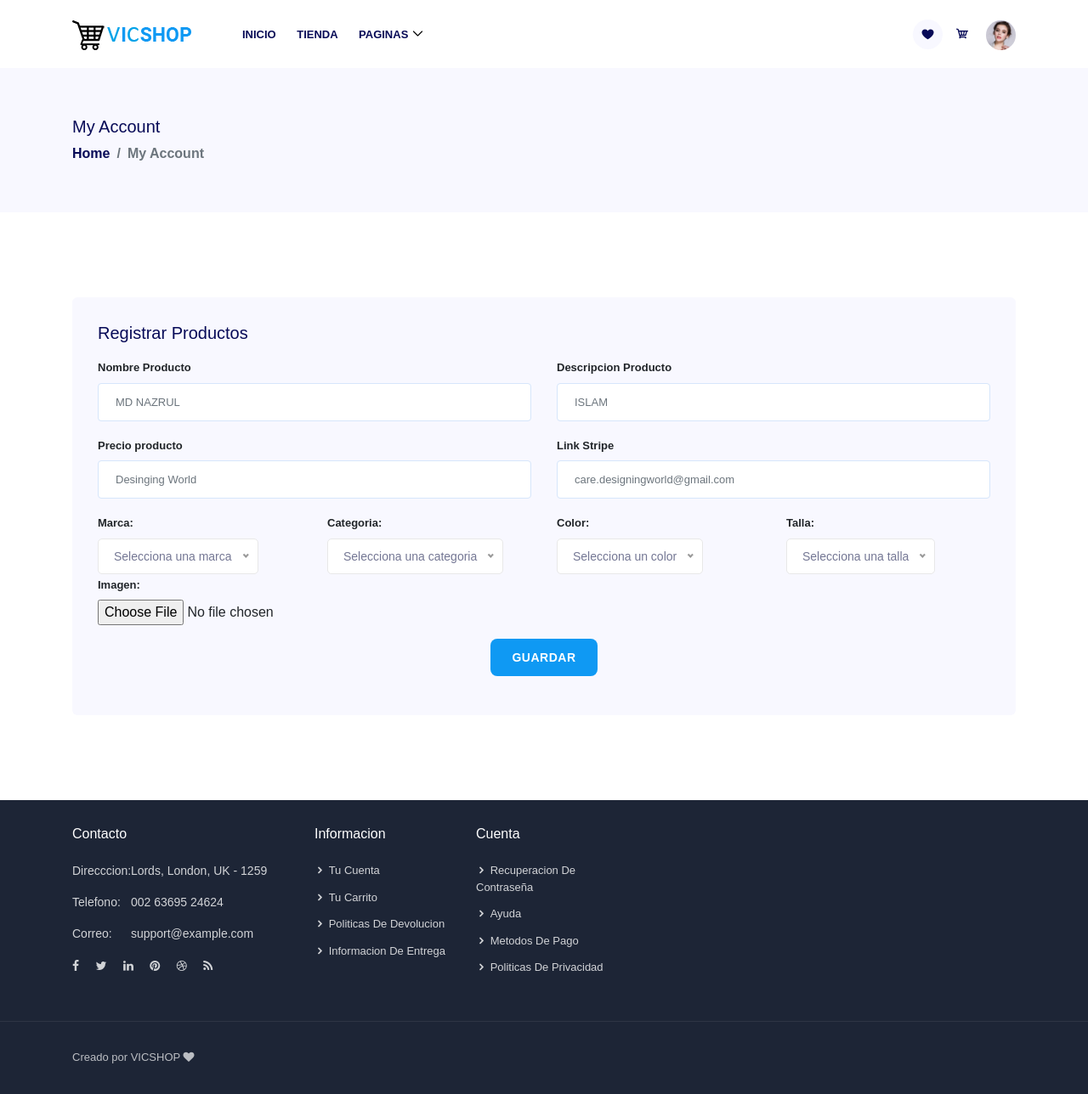
After one commit to VictorPM444/APIProyectOscar, a Django app: page /formularioProducto/ in a window 1280 px wide. The commit adds this page. Shown: the whole page at 85% size. Run offline with Django 3.2, Linux system fonts and the light colour scheme; some libraries are stand-ins or nearby versions; some web fonts are replaced.

Commit message:
camvios bd

```diff
--- a/APITESCHI/APITESCHI/urls.py
+++ b/APITESCHI/APITESCHI/urls.py
@@ -34,8 +34,8 @@ from api.views import (
     checkout_5,
     graficas_formulario,
     graficas_powerbi,
+    formularioProducto,
     checkout,
-    stripe_payment,
 )
 
 
@@ -60,18 +60,11 @@ urlpatterns = [
     path("recuperacion_contra/", recuperacion_contra.as_view(), name="recuperacion_contra"),
     path("graficas_formulario/", graficas_formulario.as_view(), name="graficas_formulario"),
     path("graficas_powerbi/", graficas_powerbi.as_view(), name="graficas_powerbi"),
+    path("formularioProducto/", formularioProducto.as_view(), name="formularioProducto"),
 
 
 
     path('checkout/', checkout, name='checkout'),
-
-
-    path('stripe/', stripe_payment, name='stripe_payment'),
-
-
-
-
-
 
 
 
--- /dev/null
+++ b/APITESCHI/api/templates/formularioProducto.html
@@ -0,0 +1,367 @@
+{% load static %}
+<!doctype html>
+<html lang="en">
+
+
+<!-- Mirrored from designing-world.com/bigshop-2.3.0/account-details.html by HTTrack Website Copier/3.x [XR&CO'2014], Wed, 20 Sep 2023 08:04:42 GMT -->
+<head>
+    <meta charset="UTF-8">
+    <meta name="description" content="">
+    <meta http-equiv="X-UA-Compatible" content="IE=edge">
+    <meta name="viewport" content="width=device-width, initial-scale=1, shrink-to-fit=no">
+    <!-- The above 4 meta tags *must* come first in the head; any other head content must come *after* these tags -->
+
+    <!-- Title  -->
+    <title>VicShop</title>
+
+    <!-- Favicon  -->
+    <link rel="icon" href="{% static 'img/core-img/favicon.ico'%}">
+
+    <!-- Style CSS -->
+    <link rel="stylesheet" href="{% static 'css/default/classy-nav.min.css'%}">
+    <link rel="stylesheet" href="{% static 'css/default/icofont.min.css'%}">
+    <link rel="stylesheet" href="{% static 'css/animate.css'%}">
+    <link rel="stylesheet" href="{% static 'css/bootstrap.min.css'%}">
+    <link rel="stylesheet" href="{% static 'css/font-awesome.min.css'%}">
+    <link rel="stylesheet" href="{% static 'css/jquery-ui.min.css'%}">
+    <link rel="stylesheet" href="{% static 'css/magnific-popup.css'%}">
+    <link rel="stylesheet" href="{% static 'css/nice-select.css'%}">
+    <link rel="stylesheet" href="{% static 'css/owl.carousel.min.css'%}">
+    <link rel="stylesheet" href="{% static 'css/style.css'%}">
+
+</head>
+
+<body>
+    <!-- Preloader -->
+    <div id="preloader">
+        <div class="spinner-grow" role="status">
+            <span class="sr-only">Loading...</span>
+        </div>
+    </div>
+
+    <!-- Header Area -->
+    <header class="header_area">
+
+        <!-- Main Menu -->
+        <div class="bigshop-main-menu">
+            <div class="container">
+                <div class="classy-nav-container breakpoint-off">
+                    <nav class="classy-navbar" id="bigshopNav">
+
+                        <!-- Nav Brand -->
+                        <a class="nav-brand"><img src="{% static 'img/core-img/logo.png'%}" alt="logo"></a>
+
+                        <!-- Toggler -->
+                        <div class="classy-navbar-toggler">
+                            <span class="navbarToggler"><span></span><span></span><span></span></span>
+                        </div>
+
+                        <!-- Menu -->
+                        <div class="classy-menu">
+                            <!-- Close -->
+                            <div class="classycloseIcon">
+                                <div class="cross-wrap"><span class="top"></span><span class="bottom"></span></div>
+                            </div>
+
+                            <!-- Nav -->
+                            <div class="classynav">
+                                <ul>
+                                    <li><a href="{% url 'home'%}">Inicio</a></li>
+
+                                    <li><a href="{% url 'shop'%}">Tienda</a></li>
+
+                                    <li><a href="#">Paginas</a>
+                                        <div class="dropdown">
+                                            <ul>
+                                                <li><a href="{% url 'graficas_formulario'%}">Graficas formulario</a></li>
+                                                <li><a href="{% url 'graficas_powerbi'%}">Garficas Power BI</a></li>
+                                            </ul>
+                                        </div>
+                                    </li>
+                                </ul>
+                            </div>
+                        </div>
+
+                        <!-- Hero Meta -->
+                        <div class="hero_meta_area ml-auto d-flex align-items-center justify-content-end">
+
+                            <!-- Wishlist -->
+                            <div class="wishlist-area">
+                                <a href="{% url 'wishlist'%}" class="wishlist-btn"><i class="icofont-heart"></i></a>
+                            </div>
+
+                            <!-- Cart                style="margin-right: 20px;" para separacion por margen -->
+                            <div class="cart-area">
+                                <a href="{% url 'wishlist'%}" class="wishlist-btn"  style="margin-right: 20px;"><i class="icofont-cart" ></i></a>
+                            </div>
+
+                            <!-- Account -->
+                            <div class="account-area">
+                                <div class="user-thumbnail">
+                                    <img src="{% static 'img/bg-img/user.jpg'%}" alt="">
+                                </div>
+                                <ul class="user-meta-dropdown">
+                                    <li class="user-title"><span>Hola,</span> Lim Sarah</li>
+                                    <li><a href="{% url 'my_account'%}">Mi cuenta</a></li>
+                                    <li><a href="{% url 'login'%}"><i class="icofont-logout"></i> Salir</a></li>
+                                </ul>
+                            </div>
+                        </div>
+                    </nav>
+                </div>
+            </div>
+        </div>
+        <!-- Main Menu -->
+    </header>
+    <!-- Header Area End -->
+
+    <!-- Breadcumb Area -->
+    <div class="breadcumb_area">
+        <div class="container h-100">
+            <div class="row h-100 align-items-center">
+                <div class="col-12">
+                    <h5>My Account</h5>
+                    <ol class="breadcrumb">
+                        <li class="breadcrumb-item"><a href="index.html">Home</a></li>
+                        <li class="breadcrumb-item active">My Account</li>
+                    </ol>
+                </div>
+            </div>
+        </div>
+    </div>
+    <!-- Breadcumb Area -->
+
+    <!-- My Account Area -->
+    <section class="my-account-area section_padding_100_50">
+        <div class="container">
+            <div class="row">
+                <div class="col-12">
+                    <div class="my-account-content mb-50">
+                        <h5 class="mb-3">Registrar Productos</h5>
+
+                        <form action="/formularioProducto/" method="post" enctype="multipart/form-data">
+                            <div class="row">
+
+                                <div class="col-12 col-lg-6">
+                                    <div class="form-group">
+                                        <label for="nombreProducto">Nombre Producto</label>
+                                        <input type="text" class="form-control" id="nombreProducto" name="nombreProducto" placeholder="MD NAZRUL" required>
+                                    </div>
+                                </div>
+
+                                <div class="col-12 col-lg-6">
+                                    <div class="form-group">
+                                        <label for="descripcionProducto">Descripcion Producto</label>
+                                        <input type="text" class="form-control" id="descripcionProducto" name="descripcionProducto" placeholder="ISLAM" required>
+                                    </div>
+                                </div>
+                            </div>
+
+                            <div class="row">
+                                <div class="col-12 col-lg-6">
+                                    <div class="form-group">
+                                        <label for="precioProducto">Precio producto</label>
+                                        <input type="number" class="form-control" id="precioProducto" name="precioProducto" placeholder="Desinging World" required>
+                                    </div>
+                                </div>
+
+                                <div class="col-12 col-lg-6">
+                                    <div class="form-group">
+                                        <label for="emailAddress">Link Stripe</label>
+                                        <input type="email" class="form-control" id="emailAddress" placeholder="care.designingworld@gmail.com" required>
+                                    </div>
+                                </div>
+                            </div>
+
+                            <div class="row">
+
+                                <div class="col-6 col-lg-3" >
+                                    <div class="form-group">
+                                        <label for="marca">Marca:</label>
+                                        <p>
+                                        <select id="marca" name="marca" required>
+                                            <option value="" disabled selected>Selecciona una marca</option>
+                                            <option value="Nike">Nike</option>
+                                            <option value="Adidas">Adidas</option>
+                                            <option value="DCShoes">DCShoes</option>
+                                            <option value="Comverse">Comverse</option>
+                                        </select>
+                                    </div>
+                                </div>
+
+                                <div class="col-6 col-lg-3" >
+                                    <div class="form-group">
+                                        <label for="genero">Categoria:</label>
+                                        <p>
+                                        <select id="Categoria" name="Categoria" required>
+                                            <option value="" disabled selected>Selecciona una categoria</option>
+                                            <option value="masculino">Masculino</option>
+                                            <option value="femenino">Femenino</option>
+                                        </select>
+                                    </div>
+                                </div>
+
+                                <div class="col-6 col-lg-3" >
+                                    <div class="form-group">
+                                        <label for="color">Color:</label>
+                                        <p>
+                                        <select id="color" name="color" required>
+                                            <option value="" disabled selected>Selecciona un color</option>
+                                            <option value="Rojo">Rojo</option>
+                                            <option value="Verde">Verde</option>
+                                            <option value="Negro">Negro</option>
+                                            <option value="Gris">Gris</option>
+                                            <option value="Blanco">Blanco</option>
+                                            <option value="Naranja">Naranja</option>
+                                            <option value="Morado">Morado</option>
+                                        </select>
+                                    </div>
+                                </div>
+
+                                <div class="col-6 col-lg-3" >
+                                    <div class="mb-3">
+                                        <label for="talla">Talla:</label>
+                                        <p>
+                                        <select id="talla" name="talla" required>
+                                            <option value="" disabled selected>Selecciona una talla</option>
+                                            <option value="femenino">25</option>
+                                            <option value="femenino">26</option>
+                                            <option value="femenino">27</option>
+                                            <option value="femenino">28</option>
+                                        </select>
+                                    </div>
+                                </div>
+                            </div>
+
+                            {% comment %} <div class="row">
+                                <div class="col-12">
+                                    <div class="form-group">
+                                        <label for="nombreProducto">Imagen</label>
+                                        <input type="Imagen" class="form-control" id="nombreProducto" name="nombreProducto" placeholder="MD NAZRUL">
+                                    </div>
+                                </div>
+                            </div> {% endcomment %}
+                            <div class="row">
+                                <div class="col-12">
+                                    <div class="form-group">
+                                        <label for="imagen">Imagen:</label>
+                                        <input type="file" class="form-control-file" id="imagen" name="imagen" required>
+                                    </div>
+                                </div>
+                            </div>
+
+
+                            <div class="row" >
+                                <div class="col-12 text-center">
+                                    <div class="mb-3">
+                                        <button type="submit" class="btn btn-primary">Guardar</button>
+                                    </div>
+                                </div>
+                            </div>
+
+                        </form>
+                    </div>
+                </div>
+            </div>
+        </div>
+    </section>
+    <!-- My Account Area -->
+
+    <!-- Footer Area -->
+    <footer class="footer_area section_padding_70_0" >
+        <div class="container" style="height: 220px; margin-bottom: 40px;">
+            <div class="row">
+                <!-- Single Footer Area -->
+                <div class="col-12 col-sm-6 col-md-5 col-lg-4 col-xl-3" >
+                    <div class="single_footer_area mb-100" style="margin-top: 30px;">
+                        <div class="footer_heading mb-4">
+                            <h6>Contacto</h6>
+                        </div>
+                        <ul class="footer_content">
+                            <li><span>Direcccion:</span> Lords, London, UK - 1259</li>
+                            <li><span>Telefono:</span> 002 63695 24624</li>
+                            <li><span>Correo:</span> support@example.com</li>
+                        </ul>
+                        <div class="footer_social_area mt-15">
+                            <a href="#"><i class="fa fa-facebook" aria-hidden="true"></i></a>
+                            <a href="#"><i class="fa fa-twitter" aria-hidden="true"></i></a>
+                            <a href="#"><i class="fa fa-linkedin" aria-hidden="true"></i></a>
+                            <a href="#"><i class="fa fa-pinterest" aria-hidden="true"></i></a>
+                            <a href="#"><i class="fa fa-dribbble" aria-hidden="true"></i></a>
+                            <a href="#"><i class="fa fa-rss" aria-hidden="true"></i></a>
+                        </div>
+                    </div>
+                </div>
+
+                <!-- Single Footer Area -->
+                <div class="col-12 col-sm-6 col-md col-lg-4 col-xl-2">
+                    <div class="single_footer_area mb-100" style="margin-top: 30px;">
+                        <div class="footer_heading mb-4">
+                            <h6>Informacion</h6>
+                        </div>
+                        <ul class="footer_widget_menu">
+                            <li><a href="#"><i class="icofont-rounded-right"></i> Tu cuenta</a></li>
+                            <li><a href="#"><i class="icofont-rounded-right"></i> Tu carrito</a></li>
+                            <li><a href="#"><i class="icofont-rounded-right"></i> Politicas de devolucion</a></li>
+                            <li><a href="#"><i class="icofont-rounded-right"></i> Informacion de entrega</a></li>
+                        </ul>
+                    </div>
+                </div>
+
+                <!-- Single Footer Area -->
+                <div class="col-12 col-sm-6 col-md col-lg-4 col-xl-2">
+                    <div class="single_footer_area mb-100" style="margin-top: 30px;">
+                        <div class="footer_heading mb-4">
+                            <h6>Cuenta</h6>
+                        </div>
+                        <ul class="footer_widget_menu">
+                            <li><a href="#"><i class="icofont-rounded-right"></i> Recuperacion de contraseña</a></li>
+                            <li><a href="#"><i class="icofont-rounded-right"></i> Ayuda</a></li>
+                            <li><a href="#"><i class="icofont-rounded-right"></i> Metodos de pago</a></li>
+                            <li><a href="#"><i class="icofont-rounded-right"></i> Politicas de privacidad</a></li>
+                        </ul>
+                    </div>
+                </div>
+            </div>
+        </div>
+
+        <!-- Footer Bottom -->
+        <div class="footer_bottom_area" >
+            <div class="container">
+                <div class="row align-items-center" >
+                    <!-- Copywrite -->
+                    <div class="col-12 col-md-6">
+                        <div class="copywrite_text">
+                            <p>Creado por VICSHOP <i class="fa fa-heart" aria-hidden="true"></i></p>
+                        </div>
+                    </div>
+                </div>
+            </div>
+        </div>
+    </footer>
+    <!-- Footer Area -->
+
+    <!-- jQuery (Necessary for All JavaScript Plugins) -->
+    <script src="{% static 'js/jquery.min.js'%}"></script>
+    <script src="{% static 'js/popper.min.js'%}"></script>
+    <script src="{% static 'js/bootstrap.min.js'%}"></script>
+    <script src="{% static 'js/jquery.easing.min.js'%}"></script>
+    <script src="{% static 'js/default/classy-nav.min.js'%}"></script>
+    <script src="{% static 'js/owl.carousel.min.js'%}"></script>
+    <script src="{% static 'js/default/scrollup.js'%}"></script>
+    <script src="{% static 'js/waypoints.min.js'%}"></script>
+    <script src="{% static 'js/jquery.countdown.min.js'%}"></script>
+    <script src="{% static 'js/jquery.counterup.min.js'%}"></script>
+    <script src="{% static 'js/jquery-ui.min.js'%}"></script>
+    <script src="{% static 'js/jarallax.min.js'%}"></script>
+    <script src="{% static 'js/jarallax-video.min.js'%}"></script>
+    <script src="{% static 'js/jquery.magnific-popup.min.js'%}"></script>
+    <script src="{% static 'js/jquery.nice-select.min.js'%}"></script>
+    <script src="{% static 'js/wow.min.js'%}"></script>
+    <script src="{% static 'js/default/active.js'%}"></script>
+
+</body>
+
+
+<!-- Mirrored from designing-world.com/bigshop-2.3.0/account-details.html by HTTrack Website Copier/3.x [XR&CO'2014], Wed, 20 Sep 2023 08:04:42 GMT -->
+</html>
--- a/APITESCHI/api/views.py
+++ b/APITESCHI/api/views.py
@@ -4,11 +4,9 @@ from rest_framework.views import APIView
 import random
 import string
 # importo la bd de usuario
-from .models import Usuario
-
+from .models import Usuario, Formulario, Producto
 
 # importaciones para vsc
-from .models import Formulario  # Asegúrate de importar tu modelo
 import csv
 
 # importaciones para graficos
@@ -39,36 +37,6 @@ from django.conf import settings
 from django.http import JsonResponse
 
 stripe.api_key = settings.STRIPE_SECRET_KEY
-
-def stripe_payment(request):
-    if request.method == 'POST':
-        # Obtener la cantidad y el token del formulario
-        amount = request.POST.get('amount')
-        token = request.POST.get('stripeToken')
-
-        try:
-            # Crear el pago utilizando la API de Stripe
-            charge = stripe.Charge.create(
-                amount=int(amount) * 100,  # La cantidad debe estar en centavos
-                currency='usd',  # Cambia a tu moneda preferida
-                source=token,
-                description='Pago de prueba',
-            )
-
-            # Si el pago se realiza con éxito, puedes realizar acciones adicionales aquí
-
-            return JsonResponse({'message': 'Pago exitoso'})
-
-        except stripe.error.CardError as e:
-            # Manejar errores de tarjeta
-            return JsonResponse({'error': str(e)})
-
-        except Exception as e:
-            # Manejar otros errores
-            return JsonResponse({'error': str(e)})
-
-    return render(request, 'stripe_payment.html')
-
 
 
 ###########################################################
@@ -151,12 +119,13 @@ class login(APIView):
                 usuario = Usuario.objects.get(correoElectronico=email)  # , password=password1
                 # usuario = authenticate(request, correoElectronico=email, password=password1)
                 valorObtenido = usuario.correoElectronico
+                contra = usuario.password
             except Usuario.DoesNotExist:
                 valorObtenido = None
 
             # usuario = authenticate(request, correElectronico=email, password=password1)
 
-            contra = usuario.password
+
 
             if valorObtenido is not None:
                 # La contraseña es correcta, inicia sesión
@@ -288,7 +257,6 @@ class order_list(APIView):
     def get(self, request):
         return render(request, self.template_name)
 
-
 class wishlist(APIView):
     template_name = "wishlist.html"
 
@@ -302,6 +270,44 @@ class shop(APIView):
     def get(self, request):
 
         return render(request, self.template_name)
+
+
+class formularioProducto(APIView):
+    template_name = "formularioProducto.html"
+
+    def get(self, request):
+
+        return render(request, self.template_name)
+
+    def post(self, request):
+        nombre_producto = request.POST.get('nombreProducto')
+        descripcion_producto = request.POST.get('descripcionProducto')
+        precio_producto = request.POST.get('precioProducto')
+        link_stripe = request.POST.get('linkStripe')
+        marca = request.POST.get('marca')
+        categoria = request.POST.get('Categoria')
+        color = request.POST.get('color')
+        talla = request.POST.get('talla')
+        imagen = request.FILES.get('imagen')
+
+        # Guardar el producto en la base de datos
+        producto = Producto.objects.create(
+            nombreProducto=nombre_producto,
+            descripcionProducto=descripcion_producto,
+            precioProducto=precio_producto,
+            linkStripe=link_stripe,
+            marca=marca,
+            categoria=categoria,
+            color=color,
+            talla=talla,
+            imagen=imagen
+        )
+
+        # Otras operaciones, redireccionar a otra página, etc.
+
+        return render(request, self.template_name)
+
+
 
 class graficas_powerbi(APIView):
     template_name = "graficas_powerbi.html"
```
Also changed, not shown: APITESCHI/APITESCHI/settings.py (+6 -1 lines), APITESCHI/api/models.py (+6 -4 lines), APITESCHI/api/templates/shop.html (+8 -14 lines), APITESCHI/api/templates/stripe_payment.html (deleted, +0 -98 lines).
